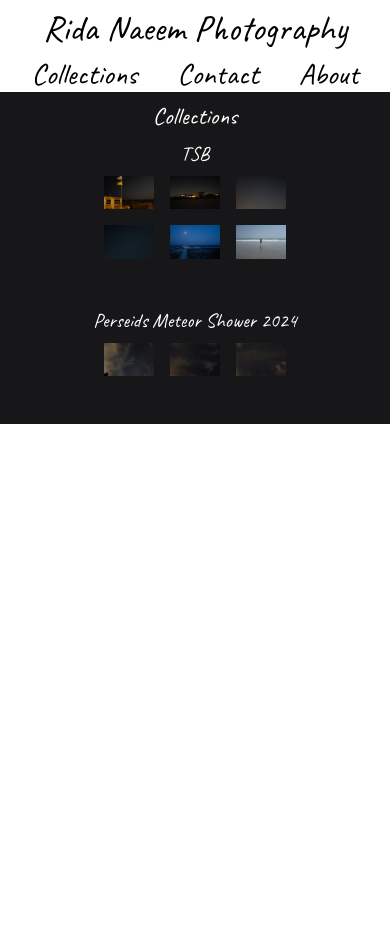
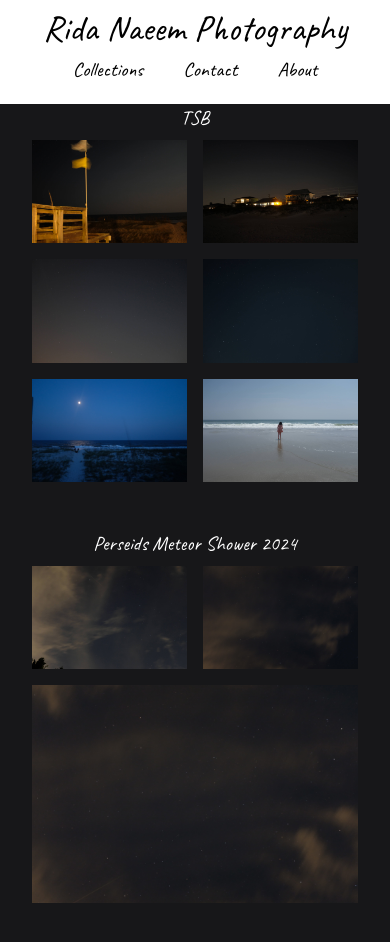
Before and after one commit to ridanaeeem/rida-photos, a Next.js app: page /collections in a window 390 px wide. Shown: the top 942 px of the page. Before the commit the page ends 844 px from the top, so only its background shows below. Built offline with nearby package versions, Linux system fonts and the light colour scheme.

Commit message:
mobile + bg colors

```diff
--- a/app/collections/page.tsx
+++ b/app/collections/page.tsx
@@ -60,10 +60,10 @@ export default function Home() {
 		<div>
 			<title>Rida Naeem Photography</title>
 			<main className={caveat.className}>
-				<div className="bg-[#171719]">
-					<div className="flex flex-col p-2 md:p-5">
+				<div className="bg-gradient-to-b from-[#171719] to-[#171719]">
+					{/* <div className="flex flex-col p-2 md:p-5">
 						<h2 className="text-2xl text-white">Collections</h2>
-					</div>
+					</div> */}
 
 					<PhotoModal
 						isOpen={modalData.isOpen}
@@ -80,7 +80,7 @@ export default function Home() {
 
 					<div className="pb-10">
 						<h3 className="text-xl text-white">TSB</h3>
-						<div className="grid grid-cols-3 mx-24">
+						<div className="grid grid-cols-2 md:grid-cols-3 mx-6 lg::mx-24">
 							<CollectionThumbnail
 								setModalData={setModalData}
 								src="/starryTSB2.JPG"
@@ -140,7 +140,7 @@ export default function Home() {
 
 					<div className="pb-10">
 						<h3 className="text-xl text-white">Perseids Meteor Shower 2024</h3>
-						<div className="grid grid-cols-3 mx-24">
+						<div className="grid grid-cols-2 md:grid-cols-3 mx-6 lg::mx-24">
 							<CollectionThumbnail
 								setModalData={setModalData}
 								src="/perseid.JPG"
@@ -166,7 +166,7 @@ export default function Home() {
 								description="water lily"
 								camera="SONY DSC-RX100M6"
 								stats="f/11.0 • 1/4000 • 16.21mm • ISO12800"
-								classAdjustments="col-span-1 row-span-1"
+								classAdjustments="col-span-2 md:col-span-1 row-span-1"
 							/>
 						</div>
 					</div>
--- a/app/page.tsx
+++ b/app/page.tsx
@@ -61,9 +61,9 @@ export default function Home() {
 			<title>Rida Naeem Photography</title>
 			<main className={caveat.className}>
 				<div className="bg-gradient-to-b from-white to-[#9EB8CF]">
-					<div className="flex flex-col p-2 md:p-5">
+					{/* <div className="flex flex-col p-2 md:p-5">
 						<h2 className="text-2xl">Memories</h2>
-					</div>
+					</div> */}
 
 					<PhotoModal
 						isOpen={modalData.isOpen}
@@ -97,7 +97,8 @@ export default function Home() {
 							</div>
 						</div>
 					</motion.div>
-
+				</div>
+				<div className="bg-gradient-to-b from-[#9EB8CF] to-[#9EB8CF]">
 					<motion.div
 						initial={{ opacity: 0 }}
 						whileInView={{ opacity: 1 }}
@@ -127,7 +128,8 @@ export default function Home() {
 							</div>
 						</div>
 					</motion.div>
-
+				</div>
+				<div className="bg-gradient-to-b from-[#9EB8CF] to-[#9EB8CF]">
 					<motion.div
 						initial={{ opacity: 0 }}
 						whileInView={{ opacity: 1 }}
--- a/components/Nav.tsx
+++ b/components/Nav.tsx
@@ -3,7 +3,7 @@ import Link from "next/link";
 export default function Nav() {
 	return (
 		<nav>
-			<ul className="text-3xl flex justify-center">
+			<ul className="text-xl md:text-3xl flex justify-center pb-5">
 				<ul className="px-5">
 					<Link href="/collections">Collections</Link>
 				</ul>
```
